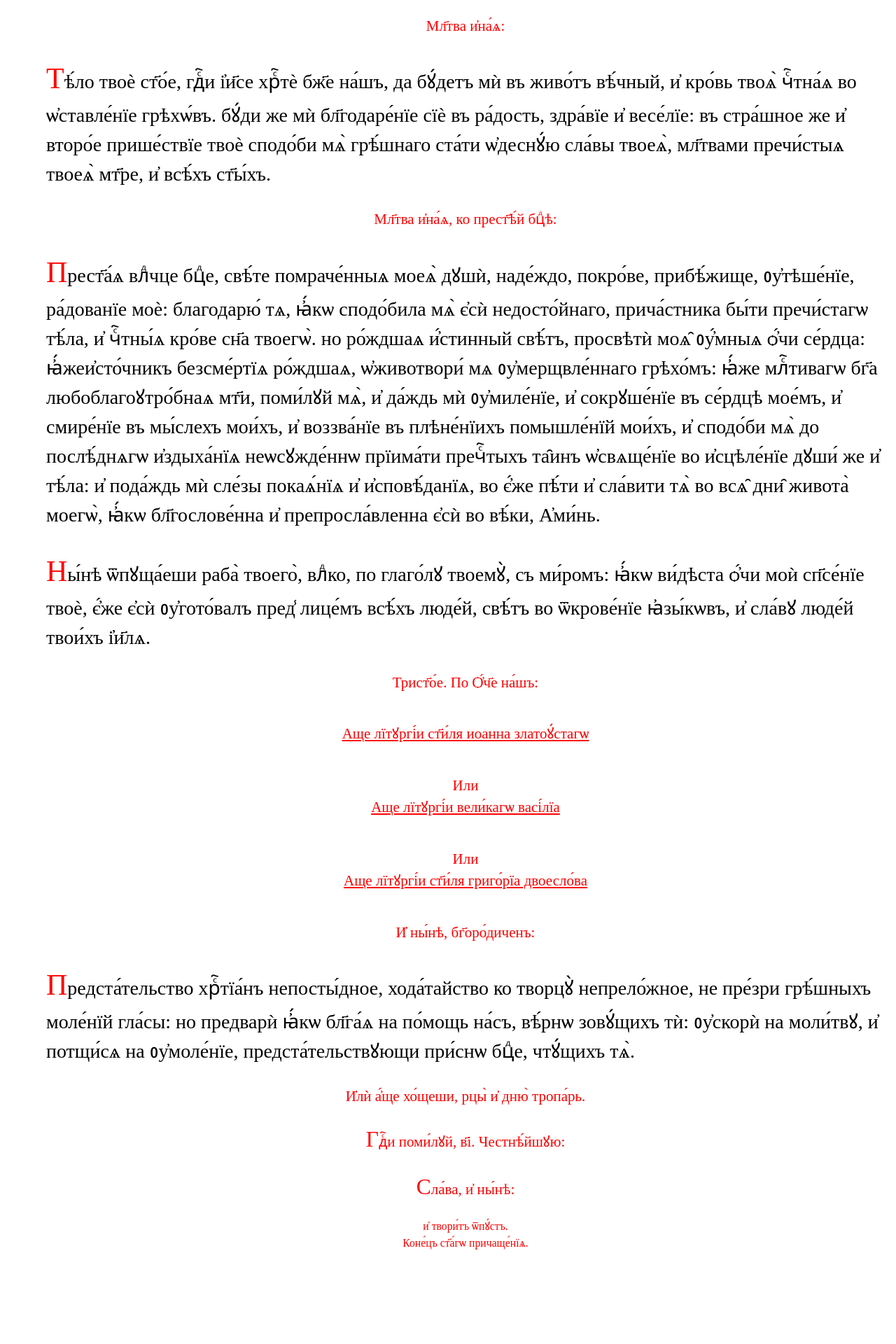
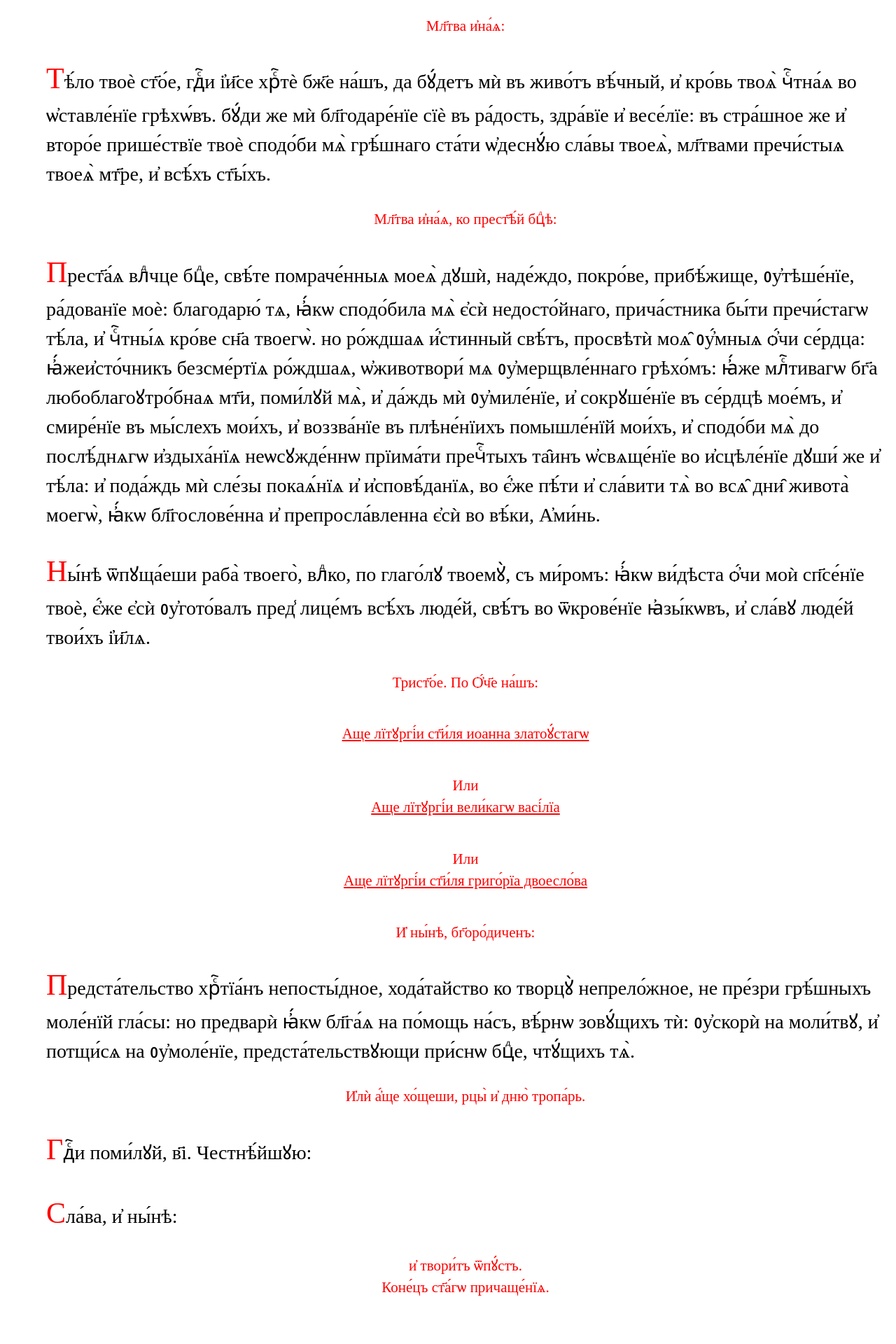
Before and after one commit to markjville/markjville.github.io, a Jekyll site: the page docs/последование-по-причастию.html, which Jekyll copies as it is, in a window 1280 px wide. Shown: the part 2044-3964 px from the top of the page at 70% size. Built offline with Jekyll 4.4.1, drawn with Linux system fonts in a browser that asks for light colours; some web fonts are replaced; comment, search, counter and statistics services are not loaded; before the commit the page ends 3896 px from its top, so only the background shows below that.

Commit message:
Update последование-по-причастию.html

```diff
--- a/docs/последование-по-причастию.html
+++ b/docs/последование-по-причастию.html
@@ -141,7 +141,7 @@ p::first-letter {
 
 <p>Предста́тельство хрⷭ҇тїа́нъ непосты́дное, хода́тайство ко творцꙋ̀ непрело́жное, не пре́зри грѣ́шныхъ моле́нїй гла́сы: но предварѝ ꙗ҆́кѡ бл҃га́ѧ на по́мощь на́съ, вѣ́рнѡ зовꙋ́щихъ тѝ: ᲂу҆скорѝ на моли́твꙋ, и҆ потщи́сѧ на ᲂу҆моле́нїе, предста́тельствꙋющи при́снѡ бцⷣе, чтꙋ́щихъ тѧ̀.</p>
 
-<div style="text-align:center;color:red;font-size:75%">И҆лѝ а҆́ще хо́щеши, рцы̀ и҆ дню̀ тропа́рь.
+<div style="text-align:center;color:red;font-size:75%">И҆лѝ а҆́ще хо́щеши, рцы̀ и҆ дню̀ тропа́рь.</div>
 
 <p>Гдⷭ҇и поми́лꙋй, в҃і. Честнѣ́йшꙋю:</p>
 
```
